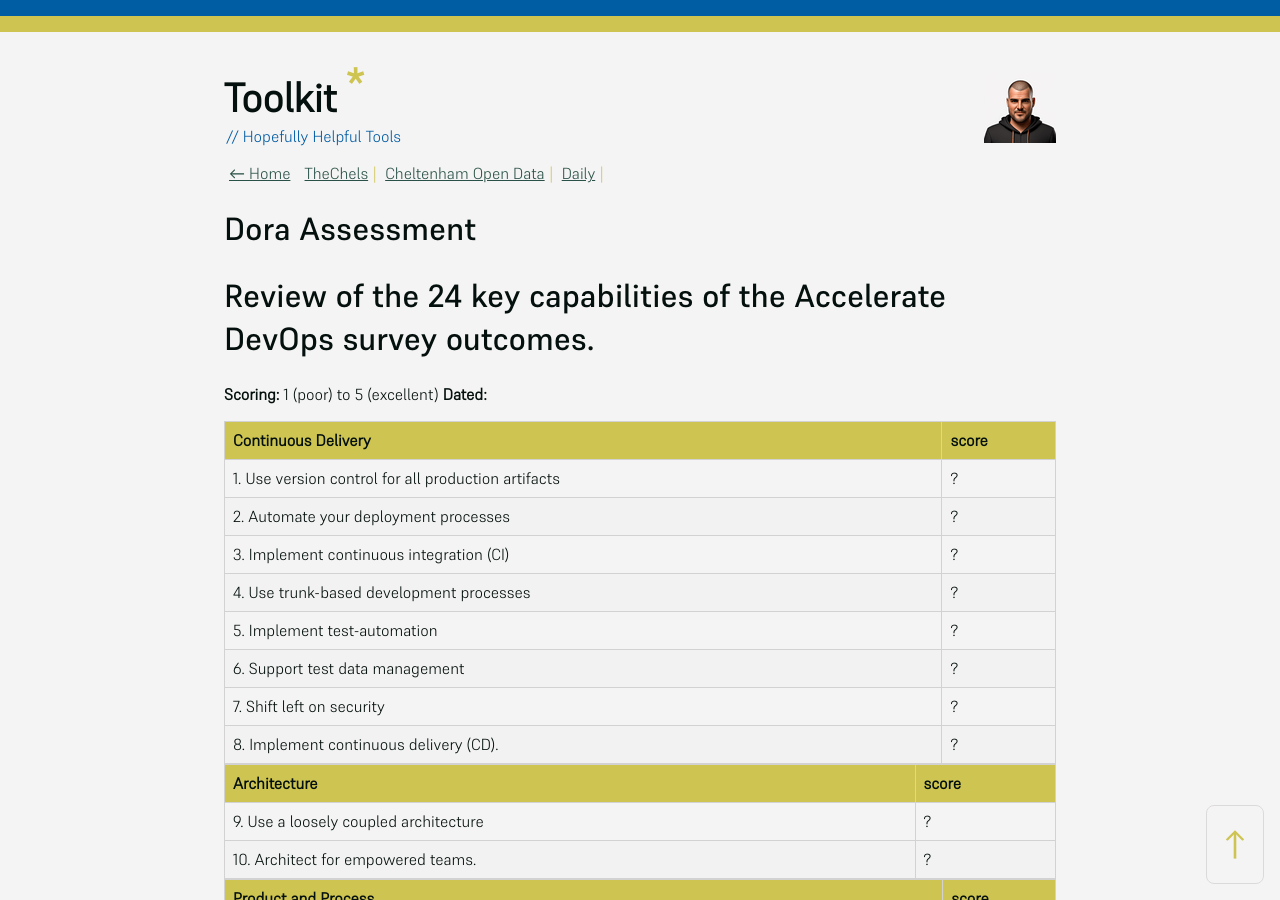
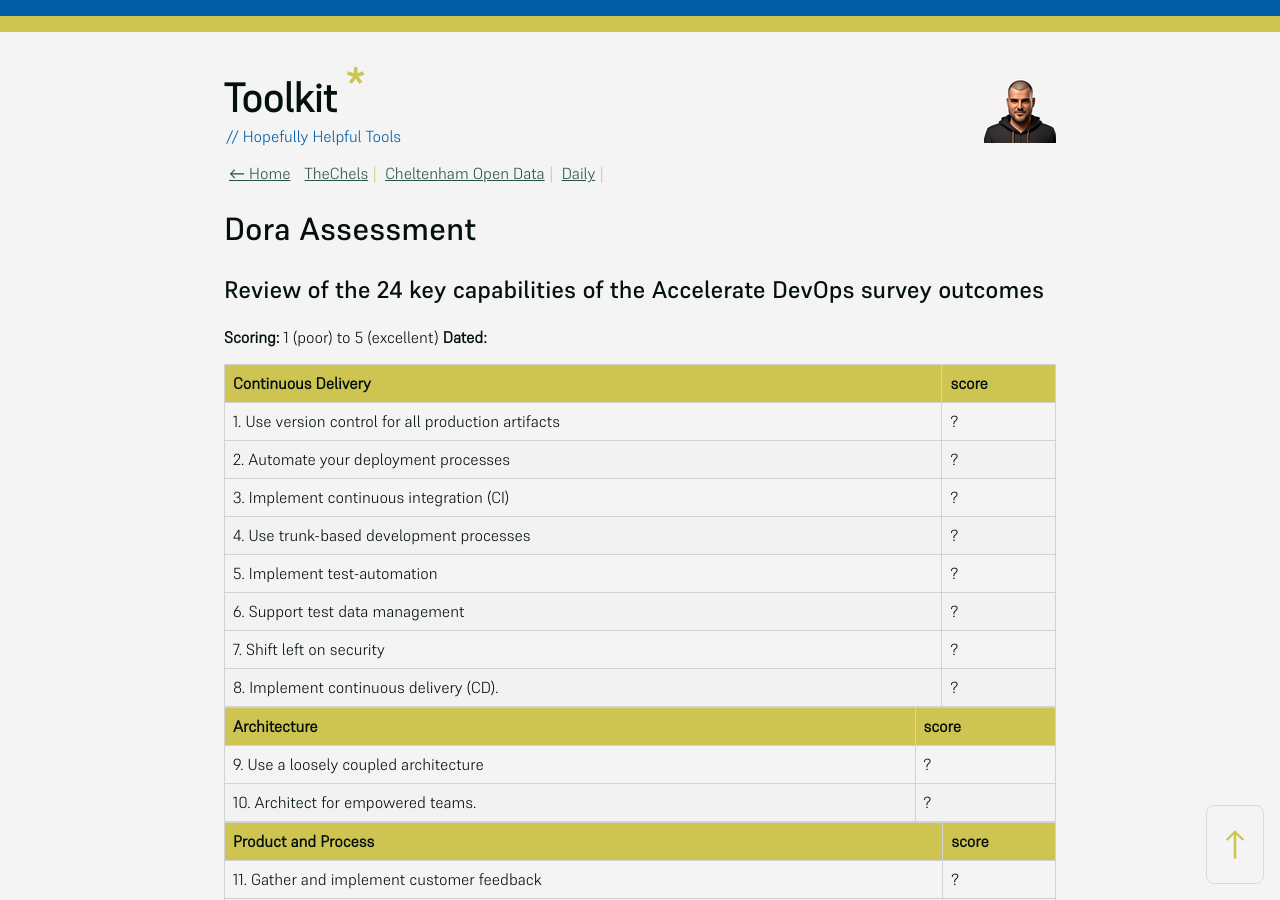
Before and after one commit to mat-0/Tools.TheChels.uk, a Jekyll site: the page built from _pages/dora-assessment.md, in a window 1280 px wide and 900 px high. Built offline with Jekyll 4.4.1, drawn with Linux system fonts in a browser that asks for light colours.

Commit message:
tidy up
Signed-off-by: mat-0 <Github@thechels.uk>

```diff
--- a/_pages/dora-assessment.md
+++ b/_pages/dora-assessment.md
@@ -8,7 +8,7 @@ permalink: /dora-assessment
 ---
 
 
-# Review of the 24 key capabilities of the Accelerate DevOps survey outcomes.
+## Review of the 24 key capabilities of the Accelerate DevOps survey outcomes
 
 **Scoring:** 1 (poor) to 5 (excellent)
 **Dated:**
```
Also changed, not shown: _layouts/devops.html (+2 -6 lines).
